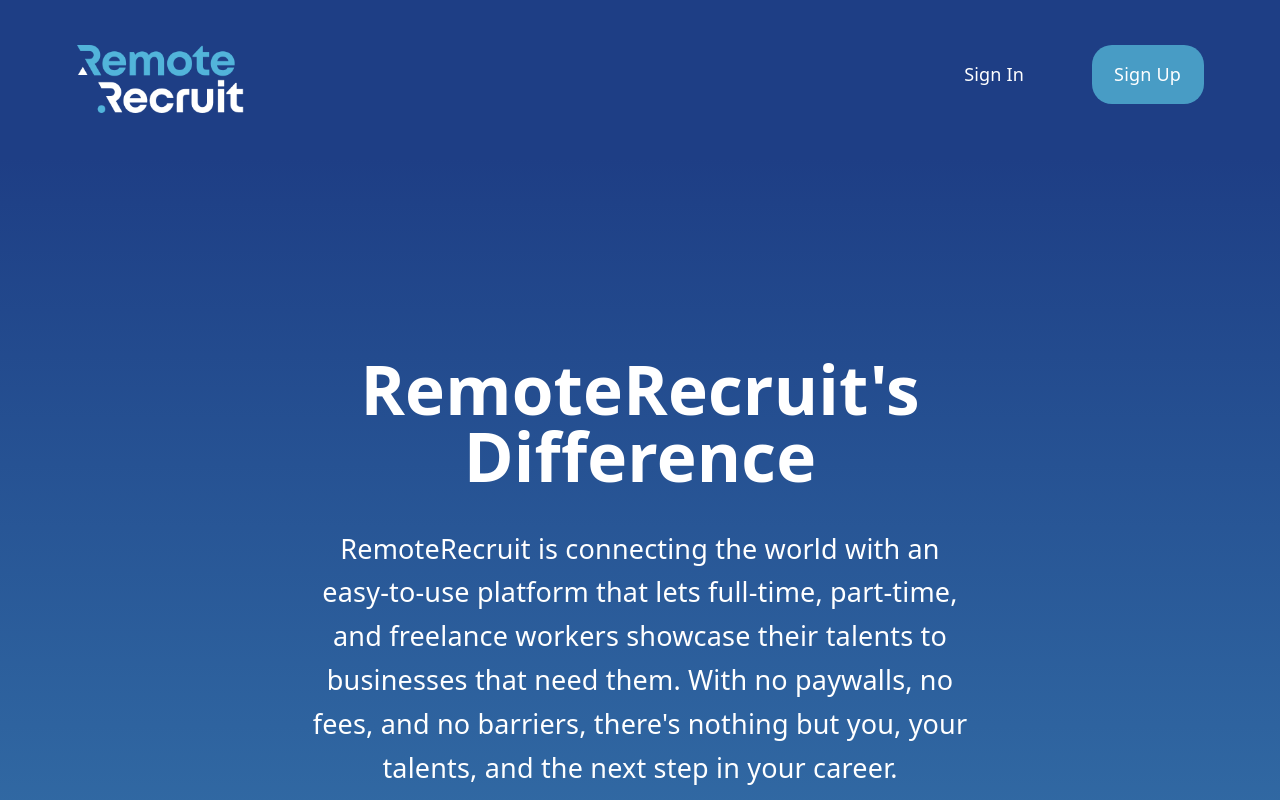
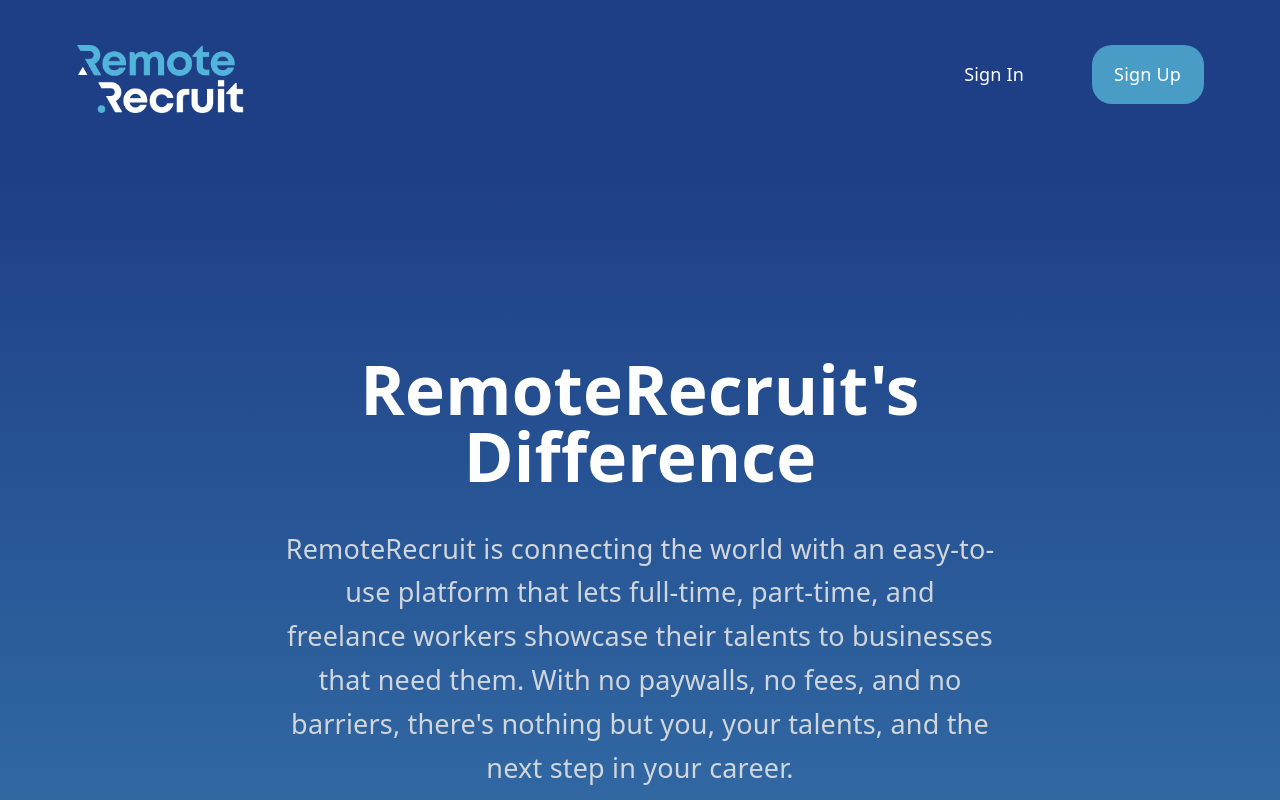
Before and after one commit to sysrecall/remoterecruit, a React (Vite) app: page / in a window 1280 px wide. Shown: the top 800 px of the page. Built offline with nearby package versions, Linux system fonts and the light colour scheme.

Commit message:
fix: hero section font color

```diff
--- a/src/sections/home/Hero.jsx
+++ b/src/sections/home/Hero.jsx
@@ -7,11 +7,11 @@
     <div className="min-h-dvh">
       <TopBar />
       <div className="bg-linear-to-b from-[#1E3E85] to-[#336DA6] text-white min-h-[calc(100dvh-80px)] w-full pt-24 sm:pt-36 lg:pt-44 pb-16 flex flex-col items-center px-6">
-        <div className="w-full sm:w-[75%] lg:w-[54%] flex flex-col gap-6 sm:gap-8 justify-center items-center text-center">
+        <div className="sm:w-[75%] lg:w-[58%] flex flex-col gap-6 sm:gap-8 justify-center items-center text-center">
           <p className="text-4xl sm:text-5xl lg:text-6xl font-bold">
             RemoteRecruit's Difference
           </p>
-          <p className="font-medium text-lg sm:text-xl lg:text-2xl leading-relaxed">
+          <p className="font-medium text-lg sm:text-xl lg:text-2xl leading-relaxed text-gray-300">
             RemoteRecruit is connecting the world with an easy-to-use platform
             that lets full-time, part-time, and freelance workers showcase their
             talents to businesses that need them. With no paywalls, no fees, and
```
